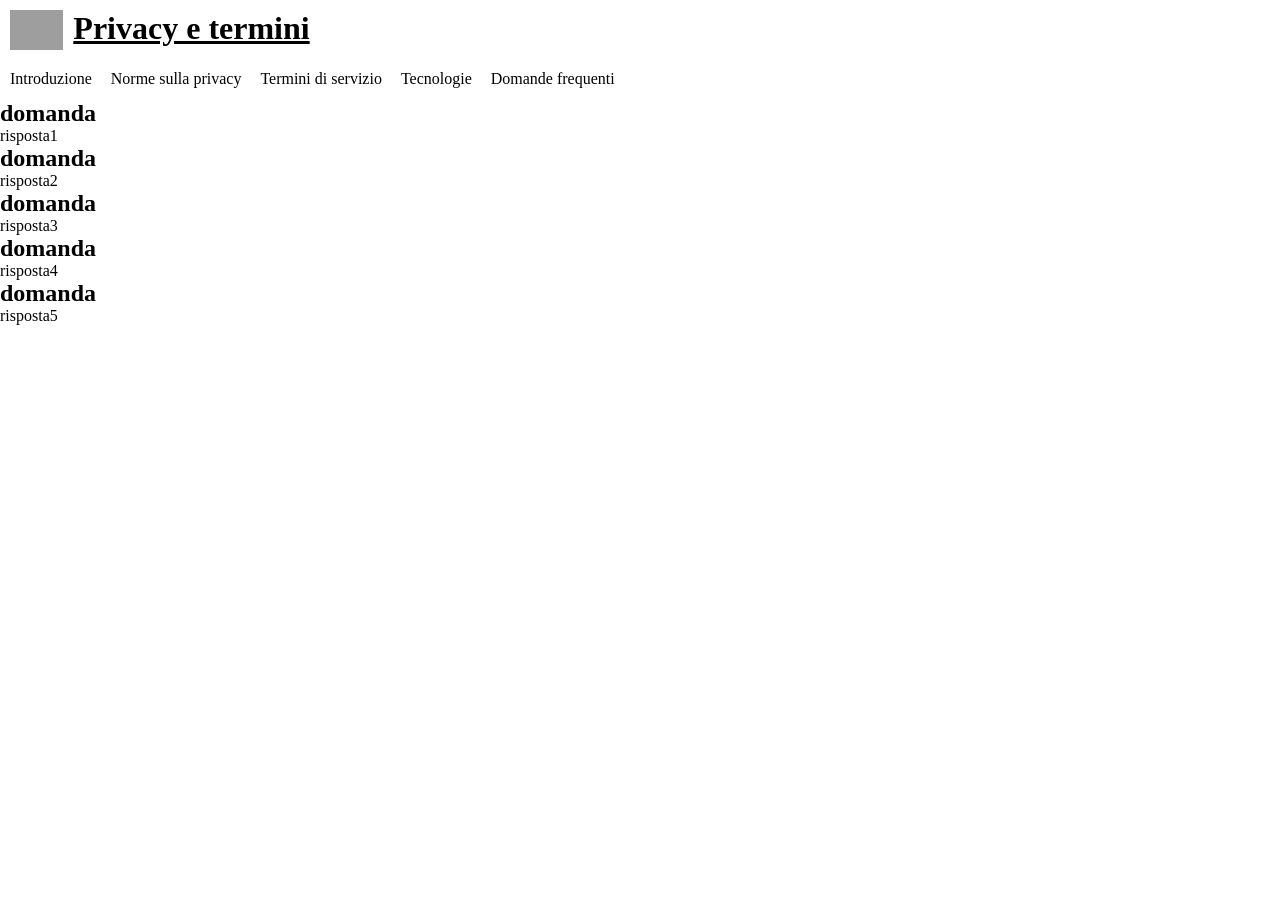
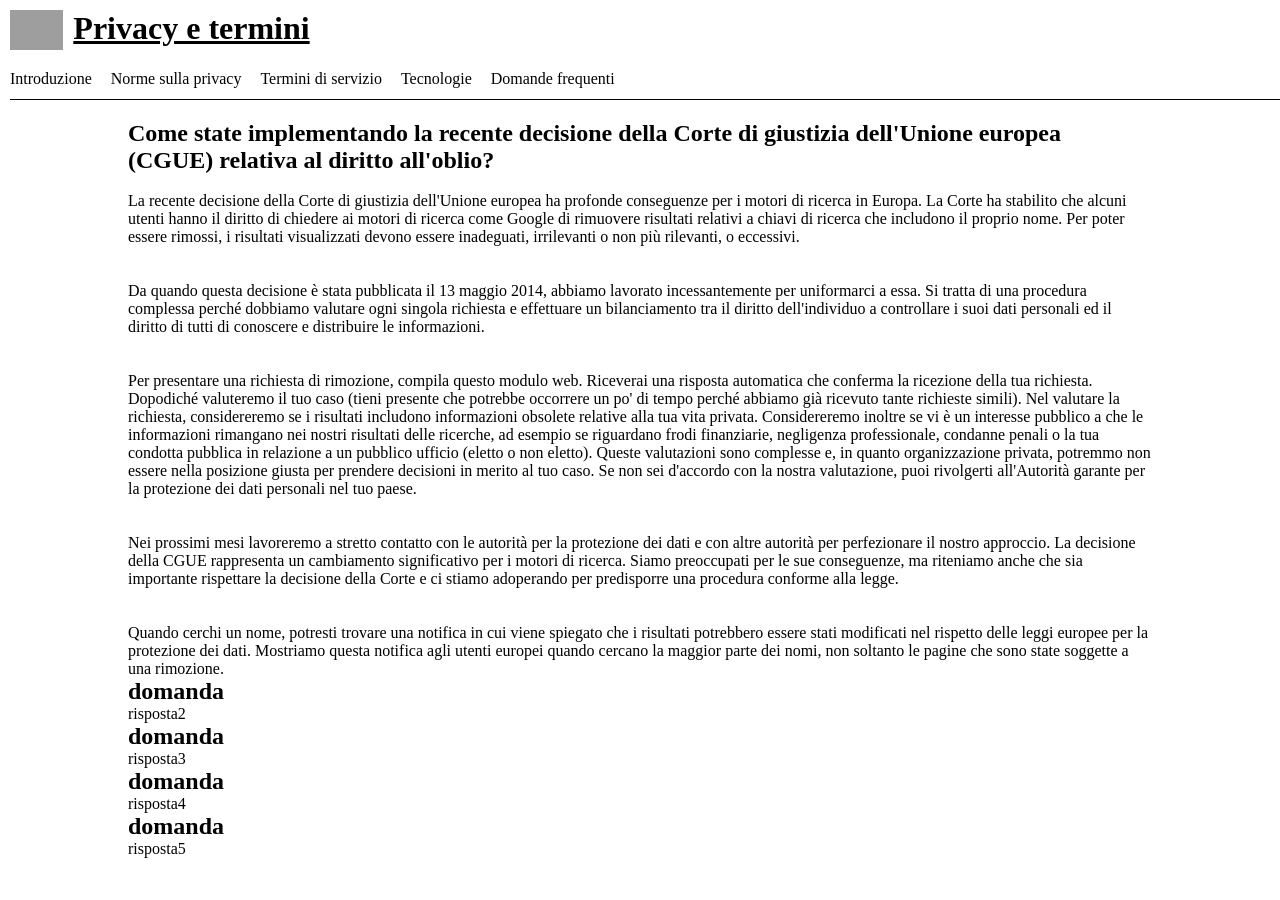
Before and after one commit to sartori-marco/php-google-faq, a PHP site: page / in a window 1280 px wide. Before the commit the page ends 325 px from the top, so only its background shows below. Run offline with PHP 8.4, Linux system fonts and the light colour scheme; grey boxes are pictures that could not be loaded.

Commit message:
domanda e risposta 1 ok

```diff
--- a/css/style.css
+++ b/css/style.css
@@ -3,6 +3,15 @@
   padding: 0;
   box-sizing: border-box;
 }
+
+.container{
+  width: 80%;
+  height: 100vh;
+  margin: 0 auto;
+}
+
+
+/* / REGOLE GENERALI */
 
 header{
   height: 100px;
@@ -23,6 +32,7 @@ header{
 
 .header-bottom{
   height: 50px;
+  border-bottom: 1px solid black;
 }
 
 .header-bottom ul li{
@@ -40,3 +50,9 @@ header{
   color: blue;
   text-decoration: underline;
 }
+
+main{
+  padding-top: 20px;
+}
+
+/*  */
--- a/index.php
+++ b/index.php
@@ -2,8 +2,27 @@
 
 $faqs = [
   [
-    'domanda' => 'domanda',
-    'risposta' => 'risposta1'
+    'domanda' => 'Come state implementando la recente decisione della Corte di giustizia dell\'Unione europea (CGUE) relativa al diritto all\'oblio?',
+    'risposta' => '
+    <br>
+    La recente decisione della Corte di giustizia dell\'Unione europea ha profonde conseguenze per i motori di ricerca in Europa. La Corte ha stabilito che alcuni utenti hanno il diritto di chiedere ai motori di ricerca come Google di rimuovere risultati relativi a chiavi di ricerca che includono il proprio nome. Per poter essere rimossi, i risultati visualizzati devono essere inadeguati, irrilevanti o non più rilevanti, o eccessivi.
+    <br>
+    <br>
+    <br>
+    Da quando questa decisione è stata pubblicata il 13 maggio 2014, abbiamo lavorato incessantemente per uniformarci a essa. Si tratta di una procedura complessa perché dobbiamo valutare ogni singola richiesta e effettuare un bilanciamento tra il diritto dell\'individuo a controllare i suoi dati personali ed il diritto di tutti di conoscere e distribuire le informazioni.
+    <br>
+    <br>
+    <br>
+    Per presentare una richiesta di rimozione, compila questo modulo web. Riceverai una risposta automatica che conferma la ricezione della tua richiesta. Dopodiché valuteremo il tuo caso (tieni presente che potrebbe occorrere un po\' di tempo perché abbiamo già ricevuto tante richieste simili). Nel valutare la richiesta, considereremo se i risultati includono informazioni obsolete relative alla tua vita privata. Considereremo inoltre se vi è un interesse pubblico a che le informazioni rimangano nei nostri risultati delle ricerche, ad esempio se riguardano frodi finanziarie, negligenza professionale, condanne penali o la tua condotta pubblica in relazione a un pubblico ufficio (eletto o non eletto). Queste valutazioni sono complesse e, in quanto organizzazione privata, potremmo non essere nella posizione giusta per prendere decisioni in merito al tuo caso. Se non sei d\'accordo con la nostra valutazione, puoi rivolgerti all\'Autorità garante per la protezione dei dati personali nel tuo paese.
+    <br>
+    <br>
+    <br>
+    Nei prossimi mesi lavoreremo a stretto contatto con le autorità per la protezione dei dati e con altre autorità per perfezionare il nostro approccio. La decisione della CGUE rappresenta un cambiamento significativo per i motori di ricerca. Siamo preoccupati per le sue conseguenze, ma riteniamo anche che sia importante rispettare la decisione della Corte e ci stiamo adoperando per predisporre una procedura conforme alla legge.
+    <br>
+    <br>
+    <br>
+    Quando cerchi un nome, potresti trovare una notifica in cui viene spiegato che i risultati potrebbero essere stati modificati nel rispetto delle leggi europee per la protezione dei dati. Mostriamo questa notifica agli utenti europei quando cercano la maggior parte dei nomi, non soltanto le pagine che sono state soggette a una rimozione.
+    '
   ],
   [
     'domanda' => 'domanda',
@@ -61,7 +80,7 @@ $faqs = [
 
 
 
-   <main>
+   <main class="container">
      <?php
       foreach ($faqs as $faq) {
         $domanda = $faq['domanda'];
```
